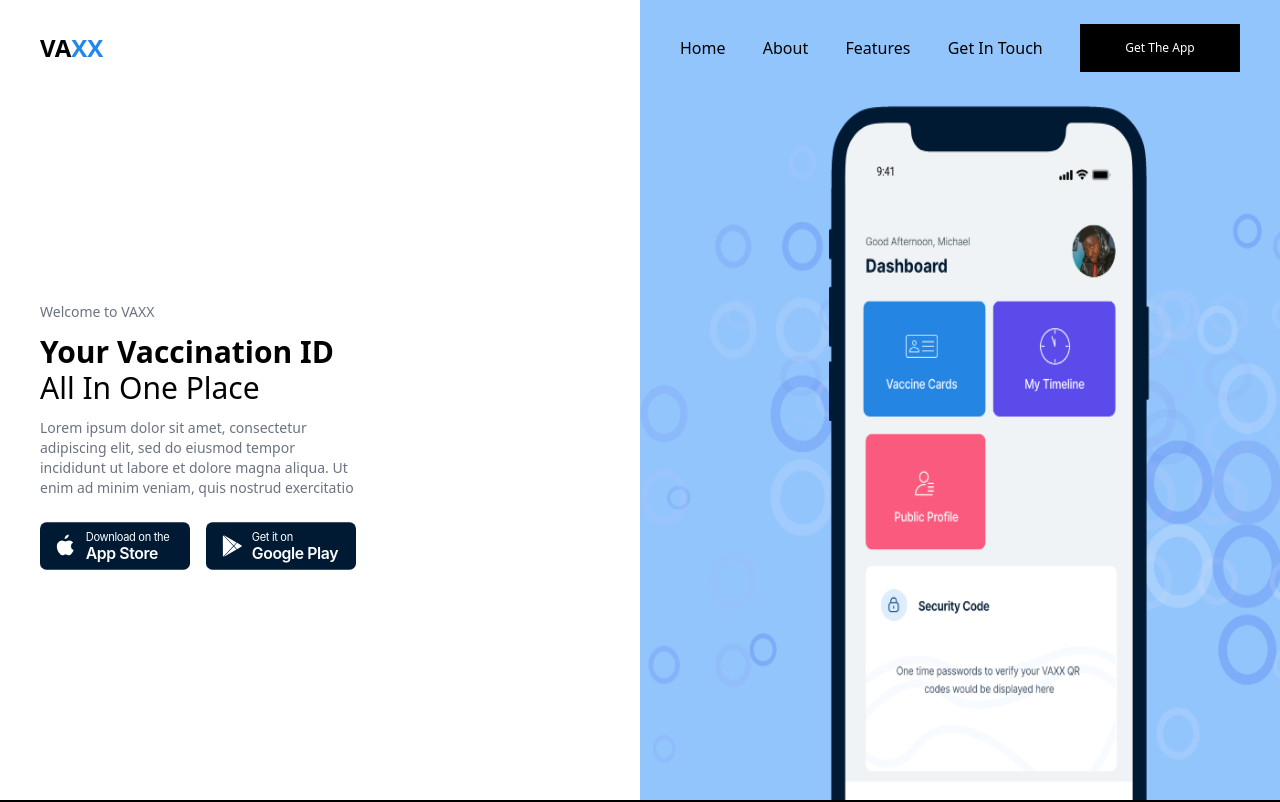
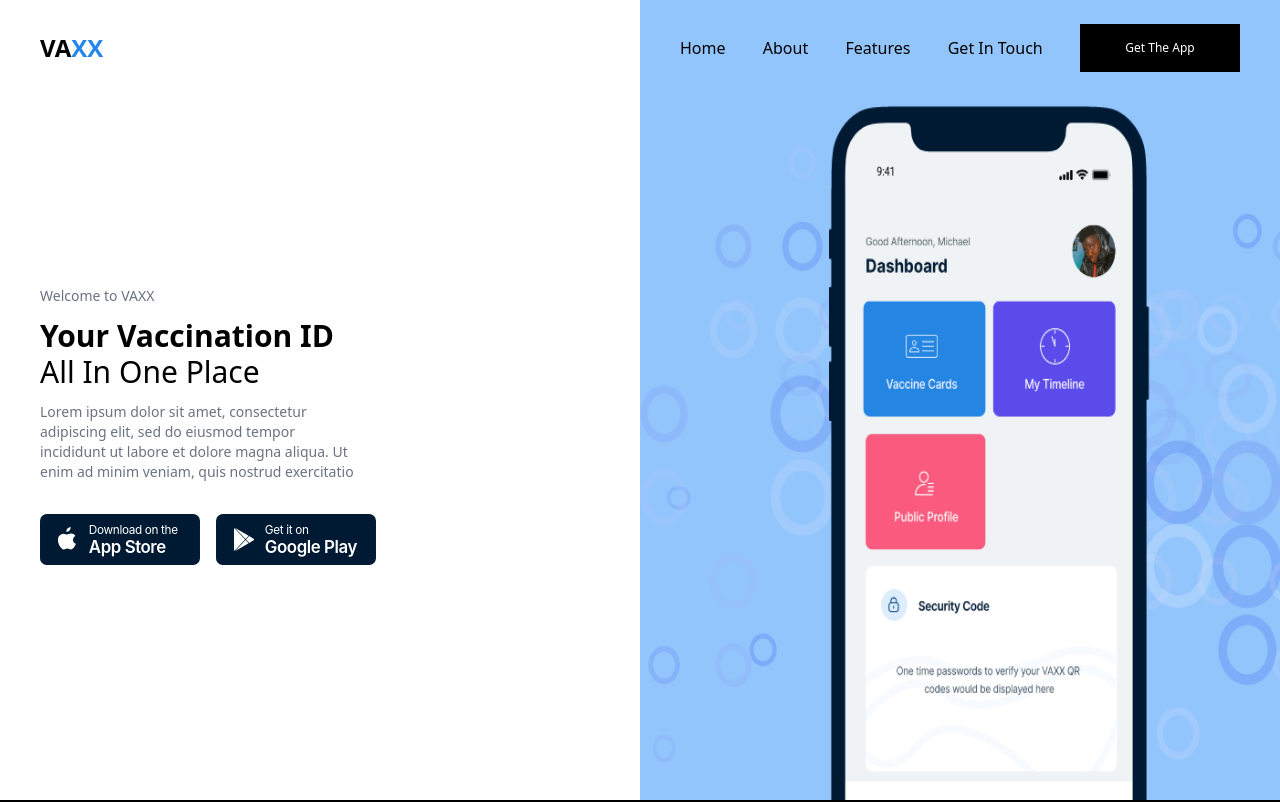
Before and after one commit to danieloski98/passapp_web, a Next.js app: page / in a window 1280 px wide. Shown: the top 802 px of the page. Built offline with nearby package versions, Linux system fonts and the light colour scheme.

Commit message:
changed image importation style

```diff
--- a/components/indexPage/LeftComponent.tsx
+++ b/components/indexPage/LeftComponent.tsx
@@ -1,4 +1,6 @@
 import Image from 'next/image';
+import Apple from '../../public/Images/btn-app-store-web.svg'
+import Google from '../../public/images/btn-google-play-web.svg'
 
 const LeftComponent = () => {
     return (
@@ -20,10 +22,14 @@ const LeftComponent = () => {
                 Lorem ipsum dolor sit amet, consectetur adipiscing elit, sed do eiusmod tempor incididunt ut labore et dolore magna aliqua. Ut enim ad minim veniam, quis nostrud exercitatio
                 </p>
 
-                <div className="w-full h-24 flex">
-                        <Image src="/images/btn-app-store-web.svg" alt="appstore logog"  width={150} height={50}  />
+                <div className="w-full h-24 flex mt-8">
+                        <div className="w-40 h-16 cursor-pointer">
+                            <Image src={Apple} alt="appstore logog" className="w-full h-full" />
+                        </div>
                         <div className="w-4"></div>
-                        <Image src="/images/btn-google-play-web.svg" alt="appstore logog" width={150} height={50} className="ml-4" />
+                        <div className="w-40 h-16 cursor-pointer">
+                            <Image src={Google} alt="appstore logog" className="w-full h-full" />
+                        </div>
                 </div>
             </div>
         </div>
--- a/components/indexPage/RightComponent.tsx
+++ b/components/indexPage/RightComponent.tsx
@@ -1,4 +1,5 @@
 import Image  from "next/image";
+import PhoneImage from '../../public/Images/phone@2x.png'
 
 const RightComponent = () => {
     return (
@@ -17,7 +18,7 @@ const RightComponent = () => {
             </div>
 
             <div className="flex-1 flex">
-                <Image src="/images/phone@2x.png" alt="phone" width={700} height={500} className="w-full h-full" />
+                <Image src={PhoneImage} alt="phone" className="w-full h-full" />
             </div>
 
         </div>
```
